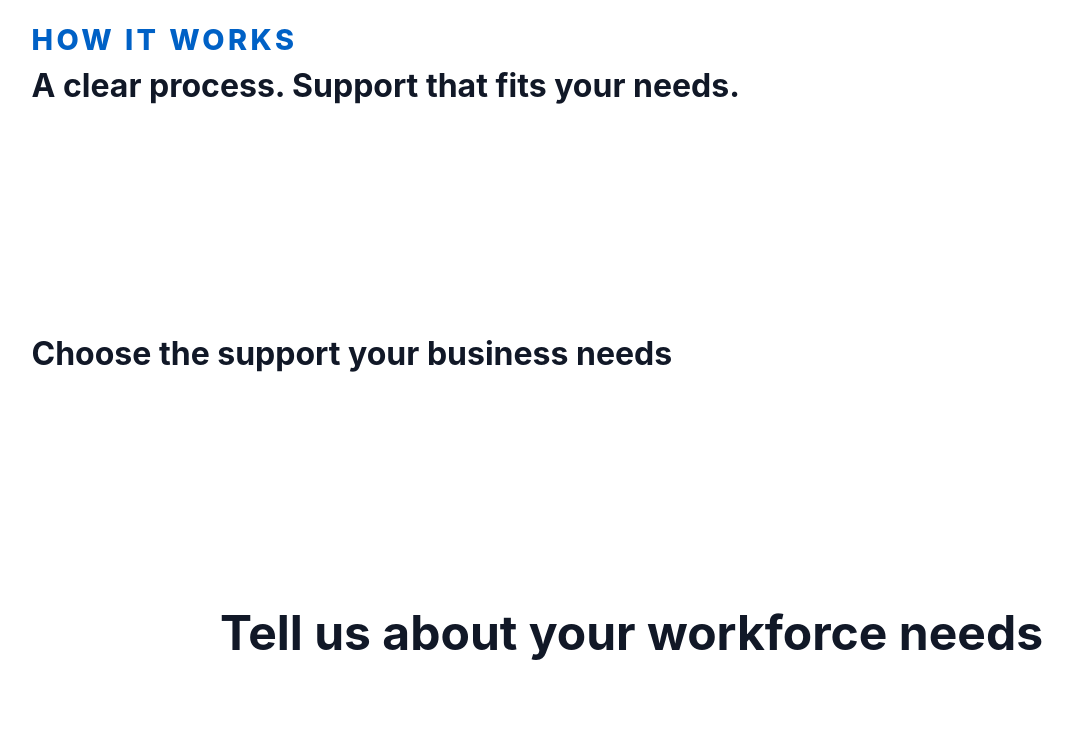
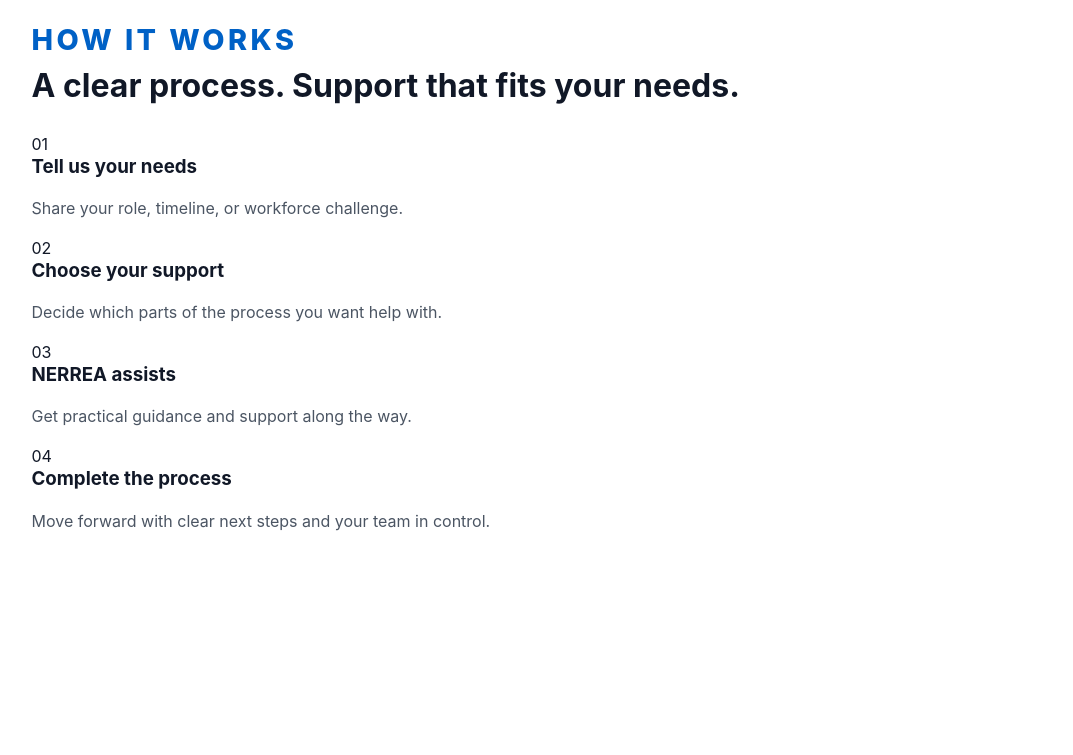
Before and after one commit to roberth6060/nerrea-website, a React (Vite) app: page /workforce in a window 1280 px wide. Shown: the part 2200-2955 px from the top of the page, without its empty margins (1-1074 px from the left). Built offline with nearby package versions, Linux system fonts and the light colour scheme.

Commit message:
update process section

```diff
--- a/src/pages/Workforce/Workfoce.style.ts
+++ b/src/pages/Workforce/Workfoce.style.ts
@@ -8,3 +8,7 @@ export const ProcessBand = styled(Section)``;
 export const ProcessContent = styled.div``;
 
 export const ControlSection = styled(Section)``;
+
+export const ProcessGrid = styled.div``;
+
+export const ProcessStep = styled.div``;
--- a/src/pages/Workforce/Workforce.tsx
+++ b/src/pages/Workforce/Workforce.tsx
@@ -17,6 +17,8 @@ import {
   ControlSection,
   ProcessBand,
   ProcessContent,
+  ProcessGrid,
+  ProcessStep,
   ServiceHeader,
 } from "./Workfoce.style";
 import ServiceCard from "../../components/ServiceCard/ServiceCard";
@@ -128,8 +130,20 @@ const Workforce = () => {
 
       <ProcessBand>
         <ProcessContent>
-          <SectionEyebrow>How It Works</SectionEyebrow>
-          <h2>A clear process. Support that fits your needs.</h2>
+          <div>
+            <SectionEyebrow>How It Works</SectionEyebrow>
+            <h2>A clear process. Support that fits your needs.</h2>
+          </div>
+
+          <ProcessGrid>
+            {processSteps.map((process) => (
+              <ProcessStep key={process.number}>
+                <span>{process.number}</span>
+                <h3>{process.title}</h3>
+                <p>{process.description}</p>
+              </ProcessStep>
+            ))}
+          </ProcessGrid>
         </ProcessContent>
       </ProcessBand>
 
```
